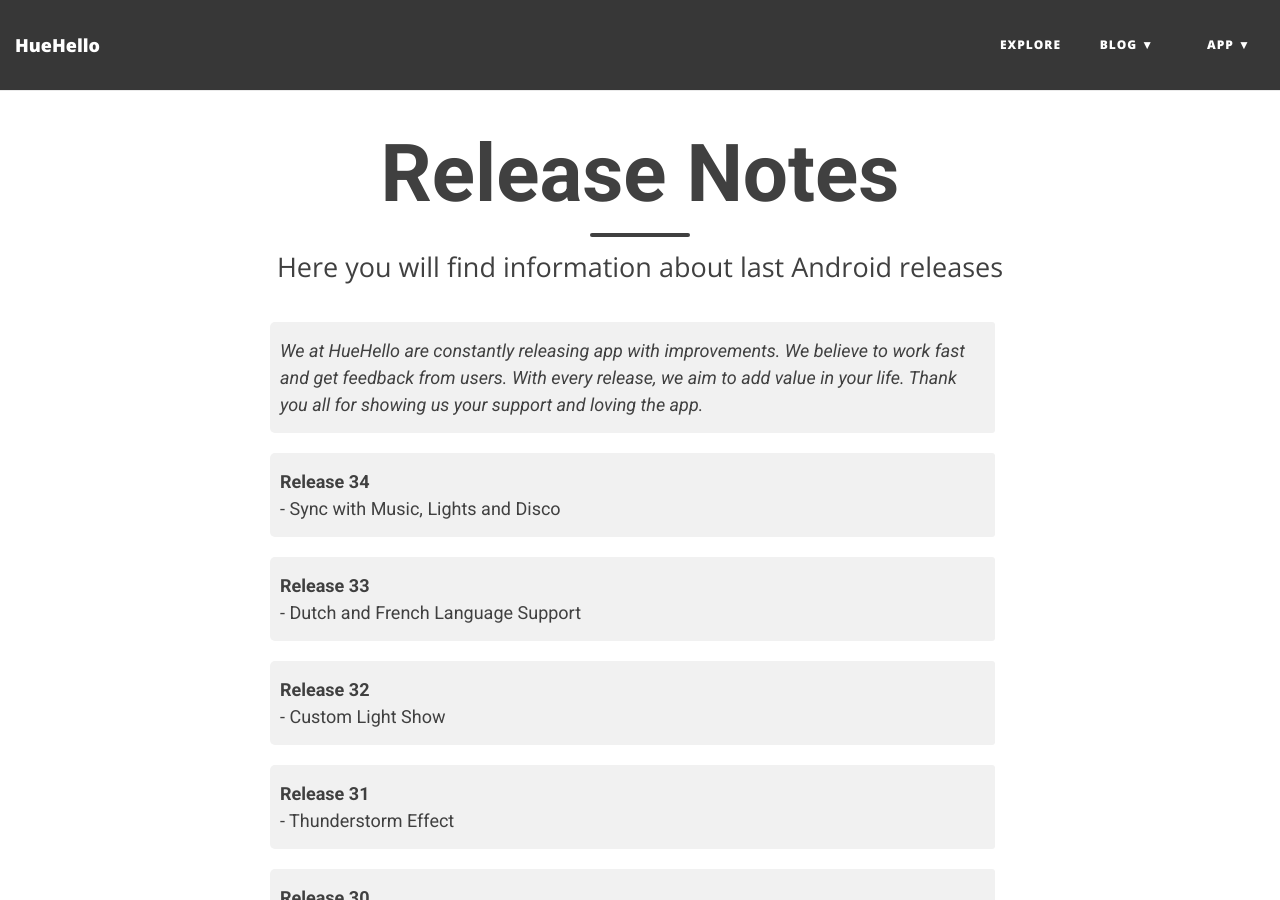
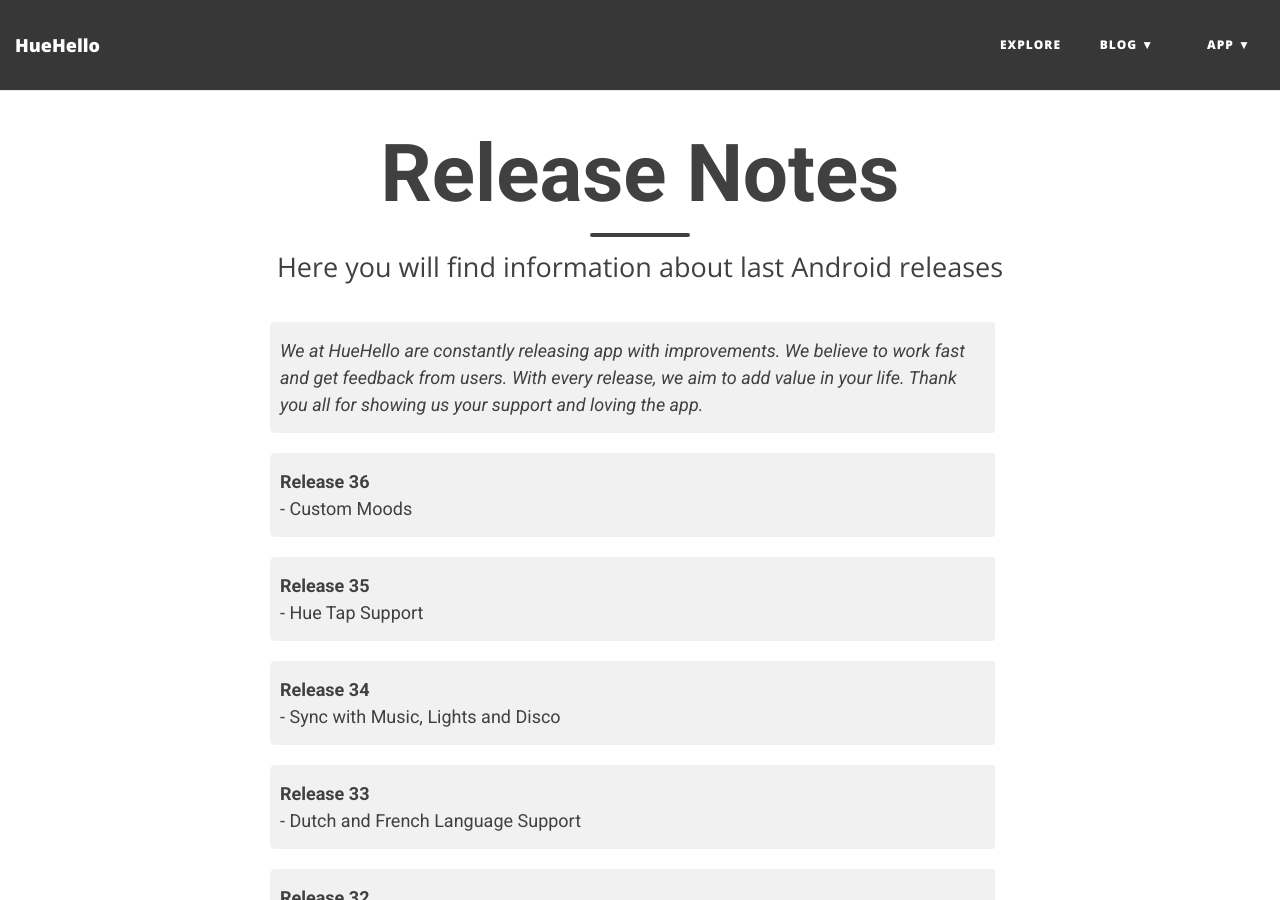
Before and after one commit to huehello/website, a Jekyll site: the page built from release-notes/huehello.md, in a window 1280 px wide and 900 px high. Built offline with Jekyll 4.4.1, drawn with Linux system fonts in a browser that asks for light colours; nearby versions of some CDN libraries.

Commit message:
updated release notes

```diff
--- a/release-notes/huehello.md
+++ b/release-notes/huehello.md
@@ -6,6 +6,12 @@
 
 {: .box-plain}
 *We at HueHello are constantly releasing app with improvements. We believe to work fast and get feedback from users. With every release, we aim to add value in your life. Thank you all for showing us your support and loving the app.*
+
+{: .box-plain}
+ **Release 36**<br/> - Custom Moods
+
+{: .box-plain}
+ **Release 35**<br/> - Hue Tap Support
 
 {: .box-plain}
  **Release 34**<br/> - Sync with Music, Lights and Disco
```
